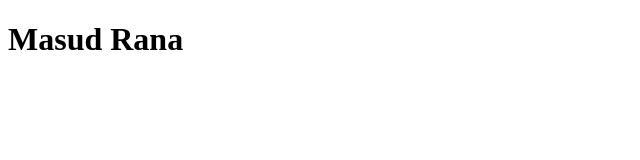
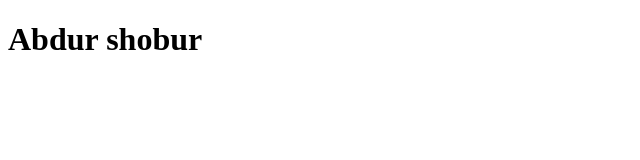
Before and after one commit to mdmasudranainfo/pactises, a plain HTML site: page index.html in a window 1280 px wide. Shown: the whole page, without its empty margins (0-640 px from the left). Drawn offline with Linux system fonts and the light colour scheme.

Commit message:
chanage text

```diff
--- a/index.html
+++ b/index.html
@@ -7,6 +7,6 @@
     <title>Document</title>
   </head>
   <body>
-    <h1>Masud Rana</h1>
+    <h1>Abdur shobur</h1>
   </body>
 </html>
```
